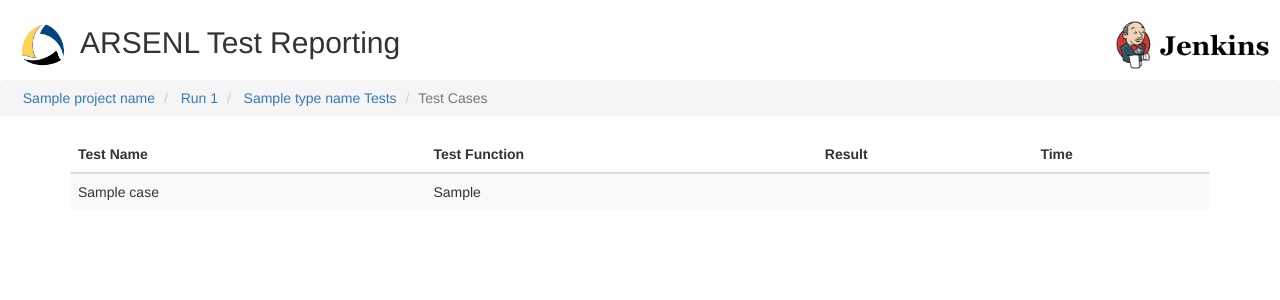
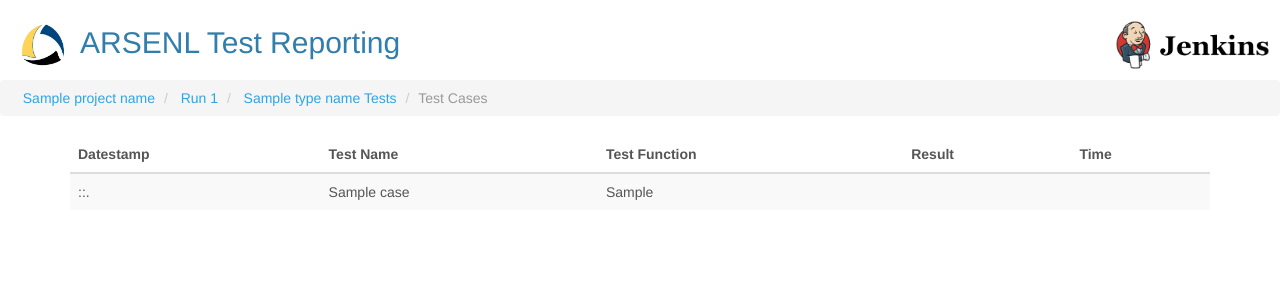
Before and after one commit to jdrusso/arsenl-django, a Django app: template resultsdisplay/templates/resultsdisplay/TestCase.html in a window 1280 px wide. Shown: the top 300 px of the page. Run offline with Django 3.2, Linux system fonts and the light colour scheme; tables that the repository leaves empty hold one stand-in row (values such as "Sample post"); the template is opened without the code that fills it: values that come from a table or form of the project are taken from there, most other values are stand-ins (such as "Sample title", 1, 10 or a date in 2020); parts of the project's set-up code (start-up, migrations or seed data) failed here and were passed over; some libraries are stand-ins or nearby versions.

Commit message:
Changed to display datestamps formatted, and milliseconds on test cases

```diff
--- a/resultsdisplay/models.py
+++ b/resultsdisplay/models.py
@@ -37,7 +37,7 @@ class TestResult(models.Model):
     #Should this be an AutoField?
     test_result_id = models.IntegerField(primary_key=True)
 
-    datestamp = models.TextField()
+    datestamp = models.DateTimeField()
     run_num = models.IntegerField()
     run_time = models.TextField()
     result = models.TextField()
--- a/resultsdisplay/templates/base.html
+++ b/resultsdisplay/templates/base.html
@@ -3,7 +3,7 @@
 
 {% load staticfiles %}
 {% load bootstrap3 %}
-{% bootstrap_css %}
+<link rel="stylesheet" type="text/css" href="{{STATIC_URL}}theme.css"/>
 <script type="text/javascript" src="{{ STATIC_URL }}jquery.js"></script>
 <script type="text/javascript" src="{{ STATIC_URL }}jquery.tablesorter.js"></script>
 {% bootstrap_javascript %}
--- a/resultsdisplay/templates/resultsdisplay/TestCase.html
+++ b/resultsdisplay/templates/resultsdisplay/TestCase.html
@@ -13,6 +13,7 @@
 {% if testcase_list %}
 
 	{% block table_toprow %}
+        <th> Datestamp </th>
     	<th> Test Name </th>
     	<th> Test Function </th>
     	<th> Result </th>
@@ -22,6 +23,7 @@
     {% block table_contents %}
     {% for testcase in testcase_list %}
     	<tr class="clickableRow" data-url="{% url 'resultsdisplay:Details' testcase.project_id testcase.run_num ordered_run_num group_id testcase.test_result_id %}">
+            <td> {{testcase.datestamp|date:"H"}}:{{testcase.datestamp|date:"i"}}:{{testcase.datestamp|date:"s"}}.{{testcase.datestamp|date:"u"|slice:"3"}} </td>
         	<td> {{testcase.name}} </td>
         	<td> {{testcase.test_function}} </td>
         	<td>
--- a/resultsdisplay/templates/resultsdisplay/TestRun.html
+++ b/resultsdisplay/templates/resultsdisplay/TestRun.html
@@ -1,5 +1,9 @@
 {% extends "base.html" %}
 {% load subtraction %}
+
+{%block includes%}
+<link href="//netdna.bootstrapcdn.com/bootstrap/3.0.0/css/bootstrap-glyphicons.css" rel="stylesheet">
+{%endblock includes%}
 
 {% block breadcrumb %}
 <li><a href = "{% url 'resultsdisplay:index' %}"> {{ project_name }}</a></li>
```
